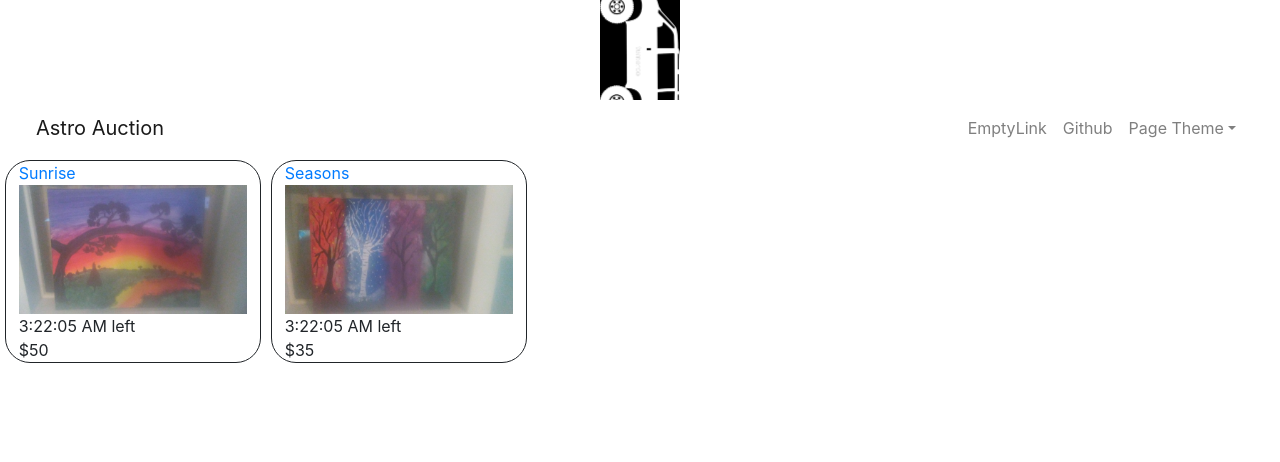
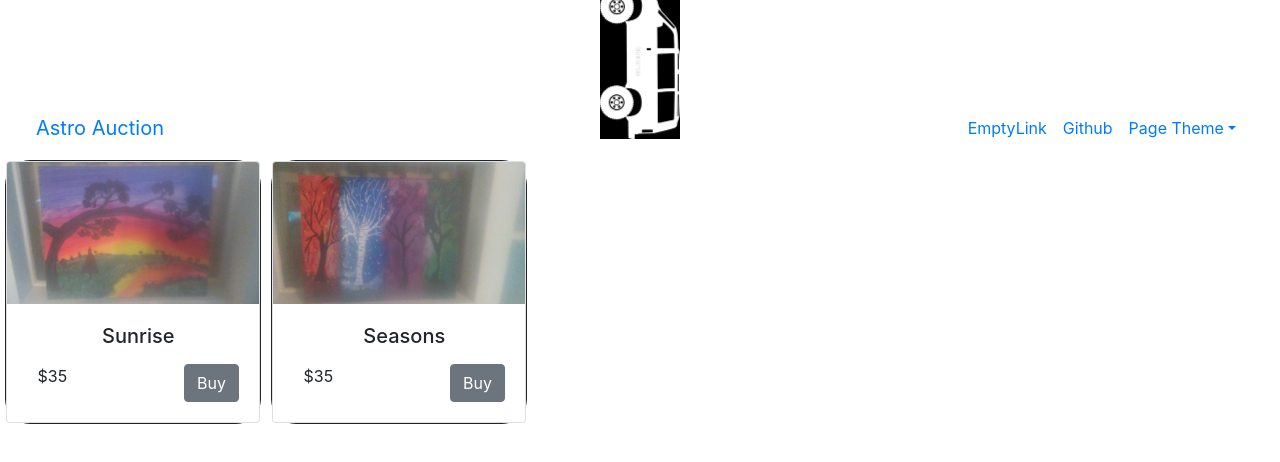
Before and after one commit to bcwaters/austro, a React (Create React App) app: page / in a window 1280 px wide. Shown: the top 462 px of the page. Built offline with nearby package versions, Linux system fonts and the light colour scheme.

Commit message:
making stuff prettier

```diff
--- a/src/components/AuctionItemComp.js
+++ b/src/components/AuctionItemComp.js
@@ -1,36 +1,22 @@
 import React from 'react'
+import { Card, CardImg, CardText, CardBody,
+  CardTitle, CardSubtitle, CardFooter,  Button } from 'reactstrap';
 
 export default class AuctionItemComp extends React.Component {
-	constructor(props){
-		super(props);
-		this.state ={
-			date: new Date(),
-		};
-	}
-
-  	componentDidMount() {
-  		this.timerID = setInterval(
-      		() => this.tick(),
-      		1000
-    );
-  	}
-
-  	componentWillUnmount() {
-  		  clearInterval(this.timerID);
-  	}
-
-  	tick() {
-    this.setState({
-      date: new Date()
-    });}
 
 	render()
 	{
-		return <div class="AuctionItem">
-			<div> <a href="/">{this.props.name}</a></div>
-			<div><img class="AuctionImg" src={this.props.imgPath} alt="paint"/></div>
-			<div>{this.state.date.toLocaleTimeString()} left</div>
-			<div>{this.props.bidAmount}</div>
-		</div>;
+		return(
+		<div class= "AuctionItem">
+      <Card>
+        <CardImg top width="100%" src={this.props.imgPath} alt="{this.props.imgPath}" />
+        <CardBody>
+          <CardTitle className="text-center">{this.props.name}</CardTitle>
+          <CardText>{this.props.description}</CardText>
+          <CardText>$35<Button className="float-right" >Buy</Button></CardText>
+        </CardBody>
+      </Card>
+    	</div>
+    );
 	}
 };
--- a/src/components/NavComp.js
+++ b/src/components/NavComp.js
@@ -33,7 +33,7 @@ export default class NavComp extends React.Component {
   render() {
     return (
       <div>
-        <Navbar color="white" light expand="md">
+        <Navbar expand="md">
           <NavbarBrand href="/">Astro Auction</NavbarBrand>
           <NavbarToggler onClick={this.toggle} />
           <Collapse isOpen={this.state.isOpen} navbar>
```
Also changed, not shown: src/components/AuctionItemList.js (added, +15 -0 lines).
